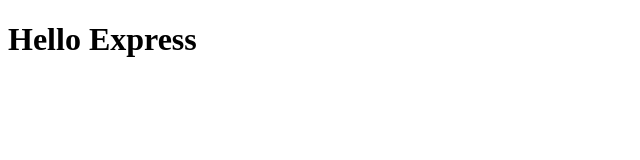
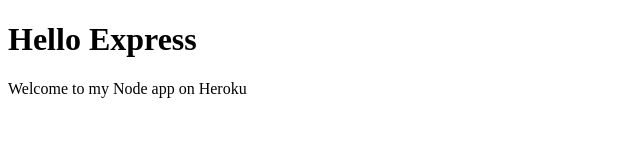
Before and after one commit to chrisnault/web-server, a website: page public/index.html in a window 1280 px wide. Shown: the whole page, without its empty margins (0-640 px from the left). Drawn offline with Linux system fonts and the light colour scheme.

Commit message:
Update index.html

```diff
--- a/public/index.html
+++ b/public/index.html
@@ -6,5 +6,6 @@
 	</head>
 	<body>
 		<h1>Hello Express</h1>
+		<p>Welcome to my Node app on Heroku</p>
 	</body>
 </html>
```
